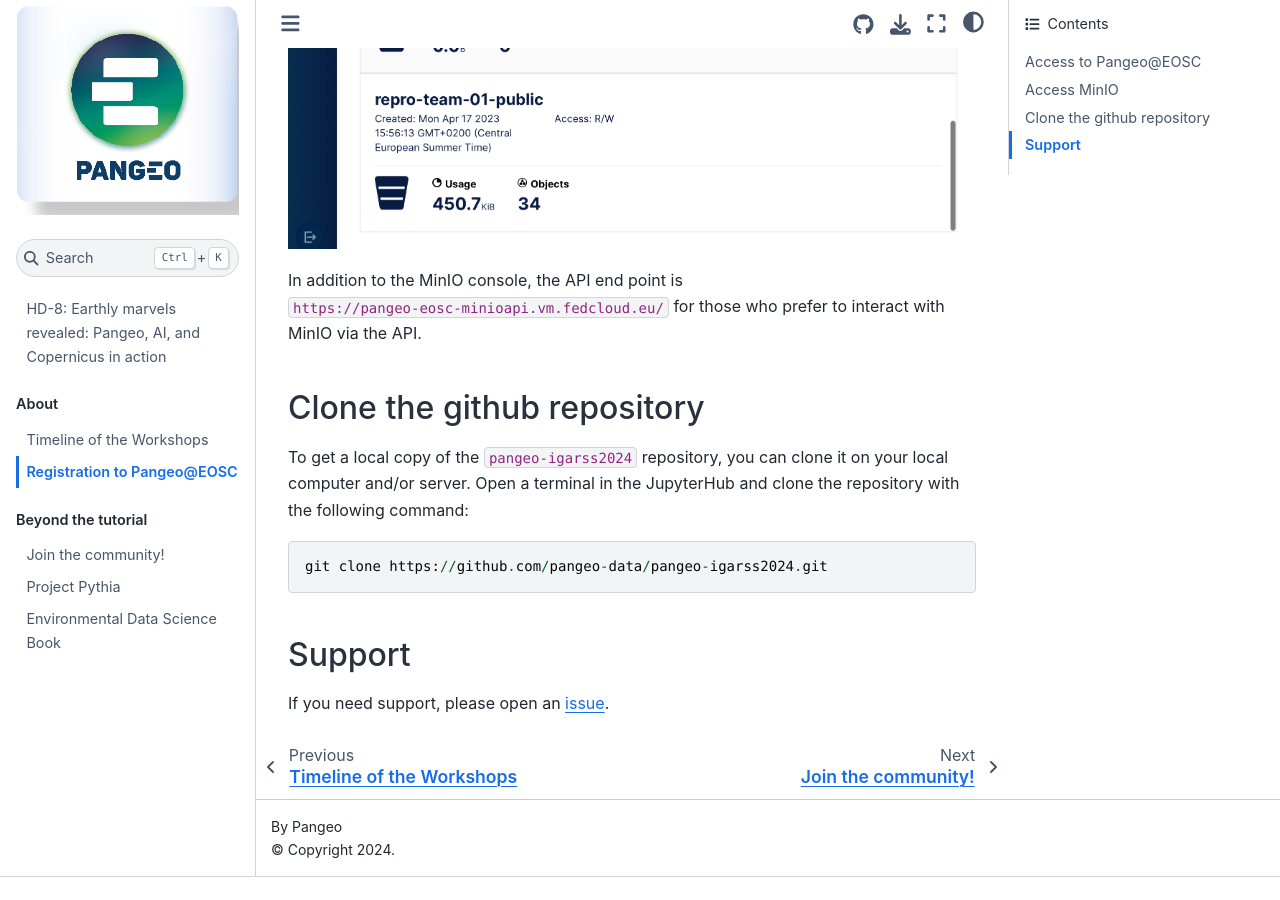
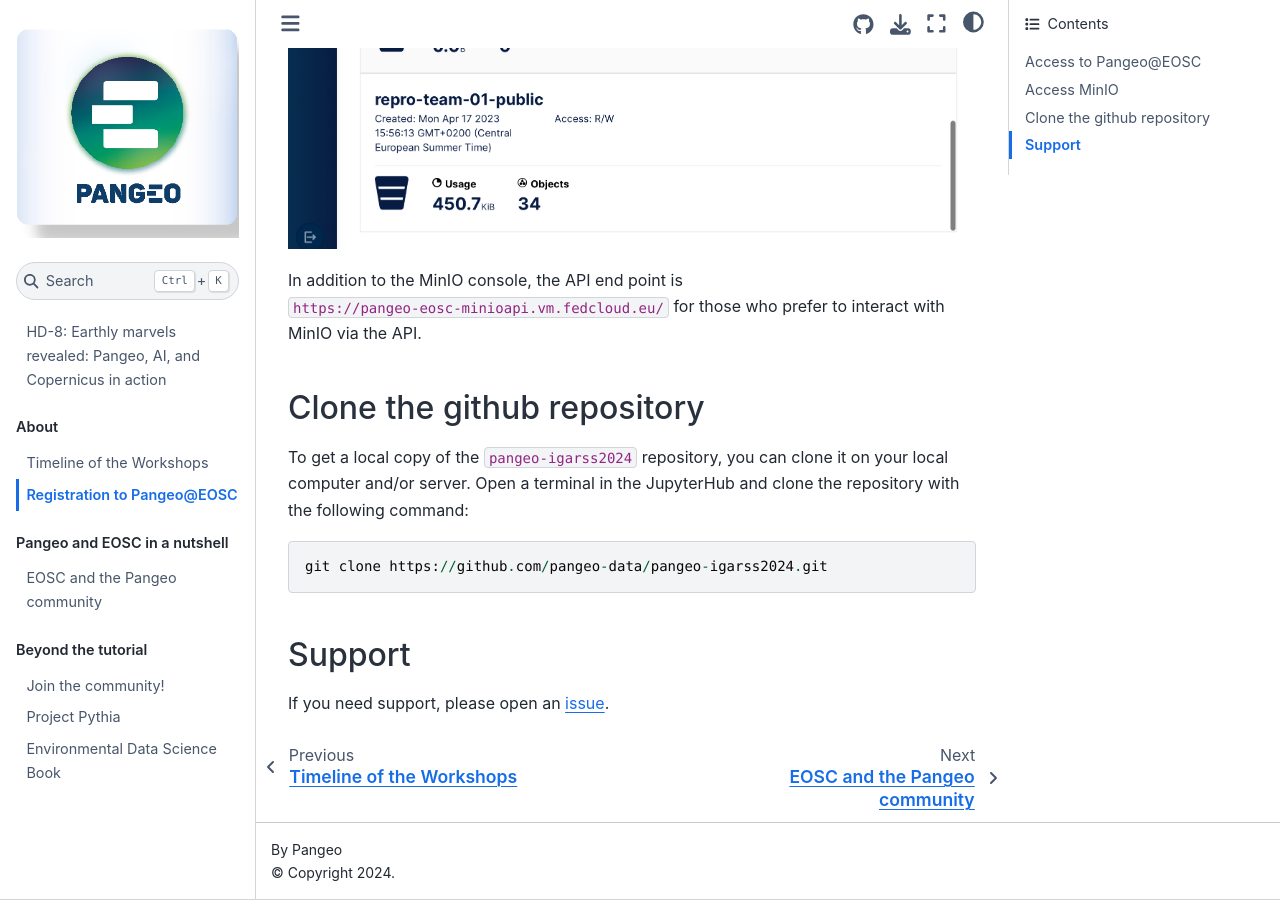
Before and after one commit to pangeo-data/pangeo-igarss2024, a Jupyter Book: the page built from docs/users-getting-started.md, in a window 1280 px wide and 900 px high, scrolled down 3468 px. Built offline with Jupyter Book 1.0.4 settings and Sphinx 7.4.7 and the Sphinx Book theme 1.1.4, drawn with Linux system fonts in a browser that asks for light colours; pages that are not in the unit, such as notebooks, are missing from menus; comment, search, counter and statistics services are not loaded; before the commit the page ends 4345 px from its top, so only the background shows below that.

Commit message:
add presentation of Pangeo

```diff
--- a/docs/_toc.yml
+++ b/docs/_toc.yml
@@ -5,6 +5,9 @@
     chapters:
       - file: agenda
       - file: users-getting-started
+  - caption: Pangeo and EOSC in a nutshell
+    chapters:
+      - file: pangeo
   - caption: Gap filling
     chapters:
       - file: SST_AI
```
Also changed, not shown: docs/pangeo.md (added, +32 -0 lines).
